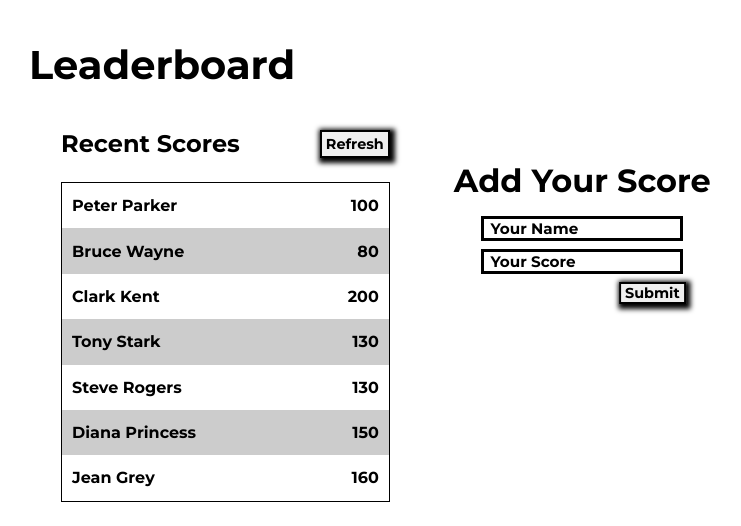
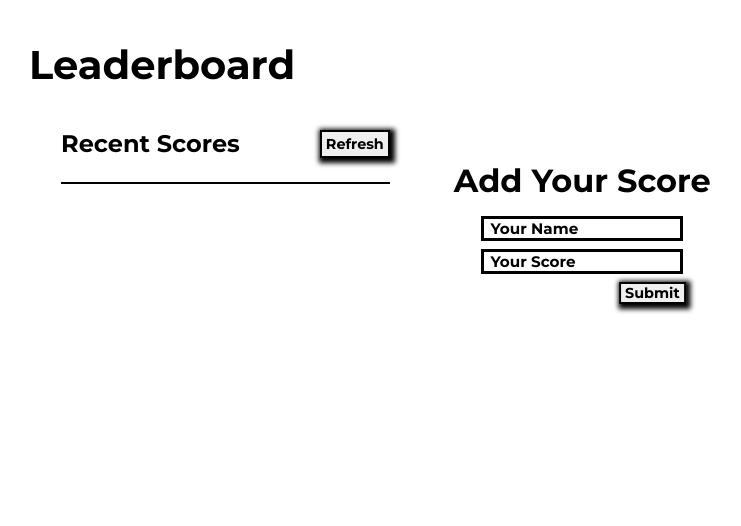
Before and after one commit to Gambit142/Leaderboard, a website built with webpack: page src/index.html in a window 1280 px wide. Shown: the whole page, without its empty margins (3-744 px from the left). Built offline with nearby package versions, Linux system fonts and the light colour scheme; no server answers.

Commit message:
Remove the static display of users and their scores from the website

```diff
--- a/src/api.js
+++ b/src/api.js
@@ -2,20 +2,19 @@ const UserInputUrl = 'https://us-central1-js-capstone-backend.cloudfunctions.net
 const gameNameUrl = 'https://us-central1-js-capstone-backend.cloudfunctions.net/api/games/';
 
 
-// const createGameName = async () => {
-//   const gameName = 'Superheroes Rescue';
-//   const response = await fetch(gameNameUrl, {
-//     method: 'POST',
-//     body: JSON.stringify({"name": gameName}),
-//       headers: {
-//         'Content-type': 'application/json; charset=UTF-8',
-//       },
-//   });
-//   const gameData = await response.json();
-//   console.log(gameData);
-//   return gameData;
-// }
-// createGameName();
+const createGameName = async () => {
+  const gameName = 'Superheroes Rescue';
+  const response = await fetch(gameNameUrl, {
+    method: 'POST',
+    body: JSON.stringify({"name": gameName}),
+      headers: {
+        'Content-type': 'application/json; charset=UTF-8',
+      },
+  });
+  const gameData = await response.json();
+  return gameData;
+}
+
 export const createUserAndScore = async (userName, scores) => {
     const response = await fetch(UserInputUrl, {
       method: 'POST',
--- a/src/index.html
+++ b/src/index.html
@@ -17,34 +17,6 @@
             <button type="button" class="refresh-button">Refresh</button>
           </div>
           <div class="scoreboard">
-            <div class="players-div">
-              <p>Peter Parker</p>
-              <p class="players-score">100</p>
-            </div>
-            <div class="players-div">
-              <p>Bruce Wayne</p>
-              <p class="players-score">80</p>
-            </div>
-            <div class="players-div">
-              <p>Clark Kent</p>
-              <p class="players-score">200</p>
-            </div>
-            <div class="players-div">
-              <p>Tony Stark</p>
-              <p class="players-score">130</p>
-            </div>
-            <div class="players-div">
-              <p>Steve Rogers</p>
-              <p class="players-score">130</p>
-            </div>
-            <div class="players-div">
-              <p>Diana Princess</p>
-              <p class="players-score">150</p>
-            </div>
-            <div class="players-div">
-              <p>Jean Grey</p>
-              <p class="players-score">160</p>
-            </div>
           </div>
         </div>
         <div>
```
